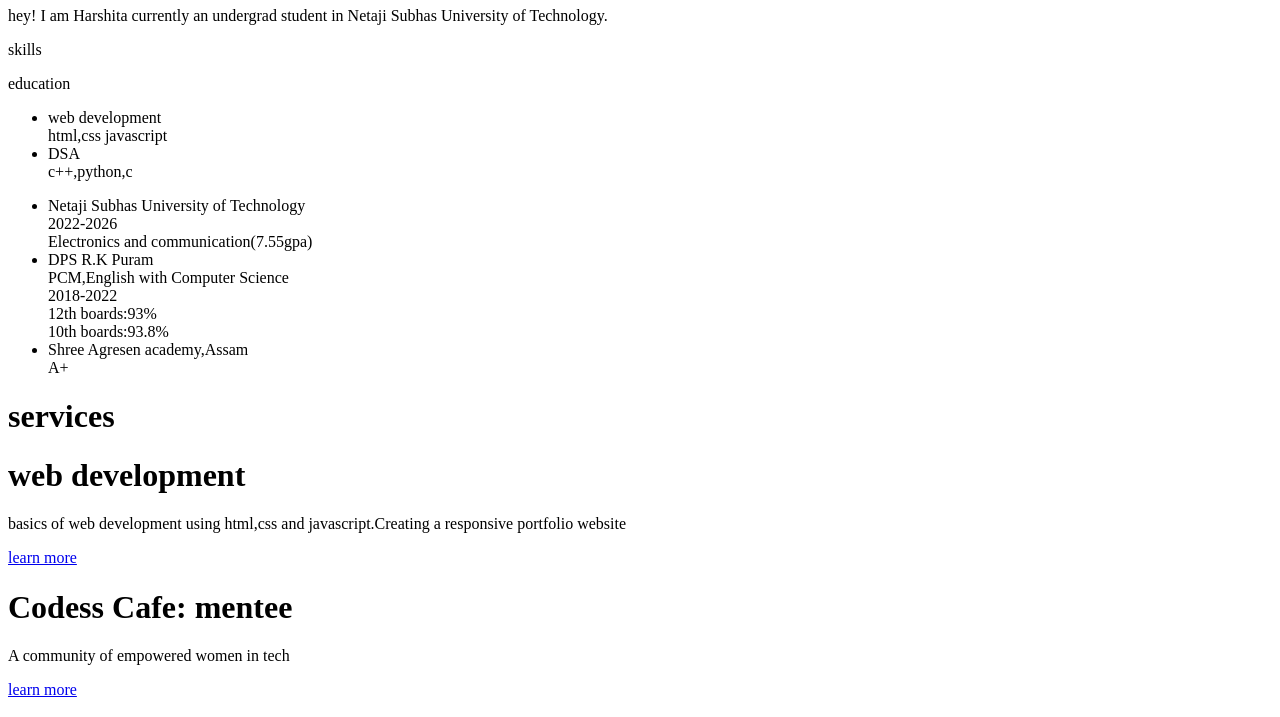
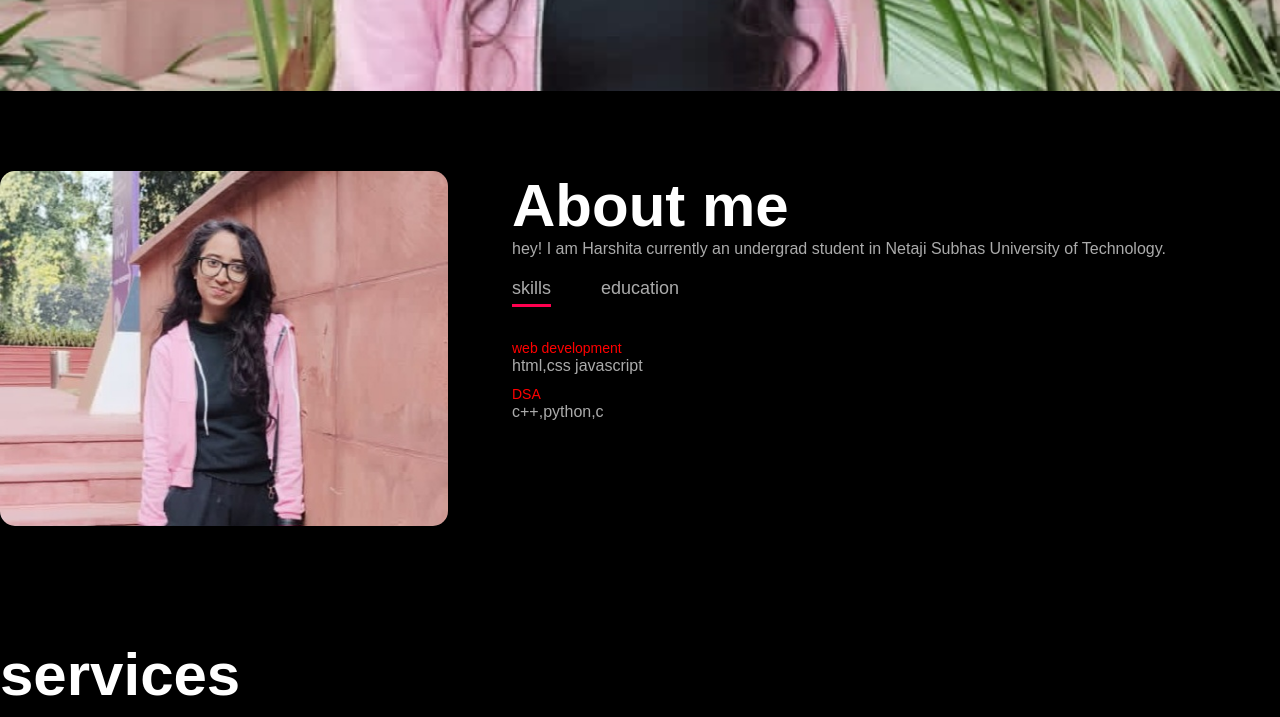
Before and after one commit to Itsmexplorer18/portfolio-website, a plain HTML site: page index.html in a window 1280 px wide. Shown: the part 709-1426 px from the top of the page. Drawn offline with Linux system fonts and the light colour scheme.

Commit message:
Update index.html

```diff
--- a/index.html
+++ b/index.html
@@ -4,7 +4,7 @@
     <meta charset="UTF-8">
     <meta name="viewport" content="width=device-width, initial-scale=1.0">
     <title>harshita's reactive website </title>
-    <link rel="stylesheet" href="update.css">
+    <link rel="stylesheet" href="styling.css">
     <script src="https://kit.fontawesome.com/959f335986.js" crossorigin="anonymous"></script>
 </head>
 <body>
```
